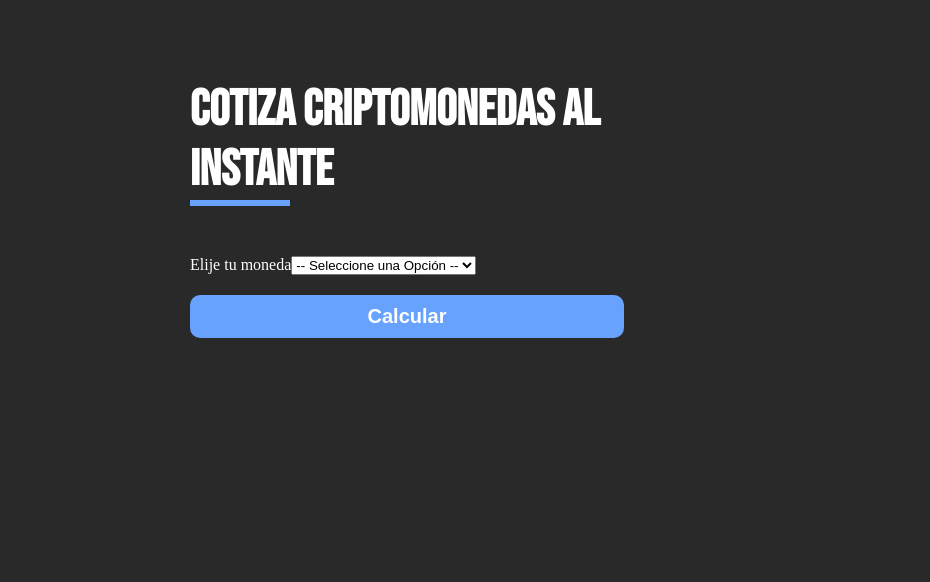
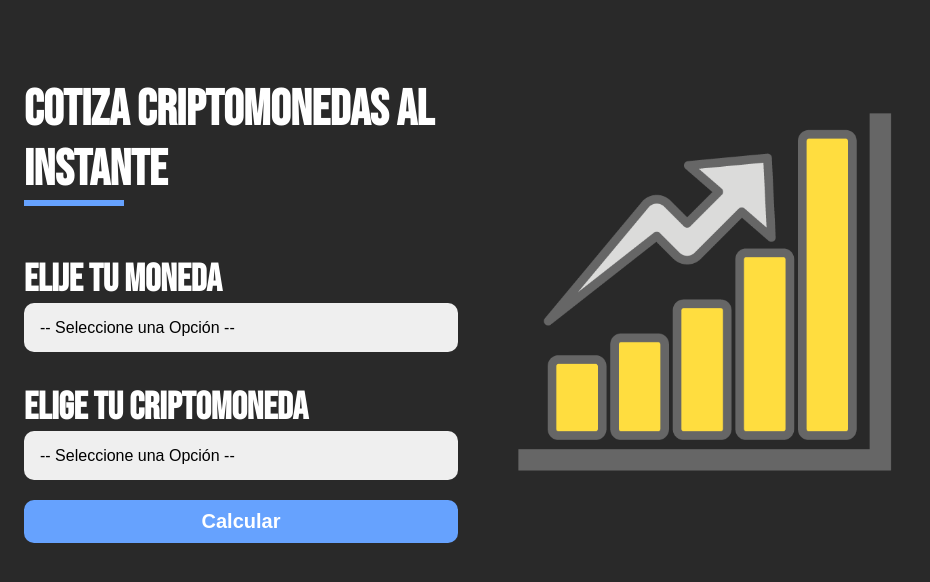
Before and after one commit to SebaGNH/cotizador-criptomonedas-react, a React (Create React App) app: page / in a window 1280 px wide. Shown: the top 582 px of the page, without its empty margins (0-930 px from the left). Built offline with nearby package versions, Linux system fonts and the light colour scheme; the HTML template or start-up script is replaced by a standard one.

Commit message:
se creó hook personalizado useCriptoMonedas.js

```diff
--- a/src/App.js
+++ b/src/App.js
@@ -1,17 +1,17 @@
 import styled from 'styled-components';
-import imagen from "./img/cryptomonedas.png";
+import imagen from "./img/barChain.png";
 import Formulario from './components/Formulario';
 
 function App() {
   return (
     <>
       <DivContenedor>
-        {/* <div className="img">
-          <Imagen src={imagen} alt="Imagen Cripto" />
-        </div> */}
         <div>
           <H1>Cotiza Criptomonedas al instante</H1>
           <Formulario/>
+        </div>
+        <div className="img">
+          <Imagen src={imagen} alt="Imagen Cripto" />
         </div>
       </DivContenedor>
     </>
@@ -20,8 +20,8 @@ function App() {
 
 const DivContenedor = styled.div`
   max-width: 900px;
-  margin: 0 auto;
-  @media (min-width: 992px){
+  margin: 0 1.5rem;
+  @media (min-width: 692px){ //992
     display: grid;
     grid-template-columns: repeat(2, 1fr); // 50% u 50%
     column-gap: 2rem;
--- /dev/null
+++ b/src/Hooks/useCriptoMoneda.js
@@ -0,0 +1,24 @@
+import React,{useState} from 'react'
+import {Label,Select} from './useMoneda.jsx';
+
+const useCriptoMoneda = (labelString,stateInicial,opcionesMonedas) => {
+
+  const [criptoMoneda, setCriptoMoneda] = useState(stateInicial);
+
+  const SeleccionarCripto = () => {
+    return (
+      <>
+        <Label htmlFor="">{labelString}</Label>
+        <Select onChange={(e)=> setCriptoMoneda(e.target.value)}>
+          <option value="">-- Seleccione una Opción --</option>
+          {/*  {opcionesMonedas.map( criptoMoneda => (
+            <option key={criptoMoneda.codigo} value={criptoMoneda.codigo}>{criptoMoneda.nombre}</option>
+          ))} */}
+        </Select>
+      </>
+    );
+  }
+
+  return [SeleccionarCripto, criptoMoneda ,setCriptoMoneda]
+}
+export default useCriptoMoneda;
--- a/src/Hooks/useMoneda.js
+++ b/src/Hooks/useMoneda.js
@@ -1,4 +1,6 @@
 import React,{useState} from 'react';
+import {Label,Select} from './useMoneda.jsx';
+
 
 //El String recibido lo usaremos como "label"
 const useMoneda = (labelString,stateInicial,opcionesMonedas) => {//Esto es el state y otras operaciones
@@ -10,13 +12,13 @@ const useMoneda = (labelString,stateInicial,opcionesMonedas) => {//Esto es el st
   const SeleccionarMonedas = () => { //Esto se mostrará en pantalla
     return (
       <>
-        <label htmlFor="">{labelString}</label>
-        <select name="" id="">
+        <Label htmlFor="">{labelString}</Label>
+        <Select onChange={(e)=> setEstado(e.target.value)}>
           <option value="">-- Seleccione una Opción --</option>
           {opcionesMonedas.map( moneda => (
             <option key={moneda.codigo} value={moneda.codigo}>{moneda.nombre}</option>
           ))}
-        </select>
+        </Select>
       </>
     );
   }
--- /dev/null
+++ b/src/Hooks/useMoneda.jsx
@@ -0,0 +1,25 @@
+import React from 'react';
+import styled from 'styled-components';
+
+const Label = styled.label`
+  font-family: 'Bebas Neue', cursive;
+  color: #fff;
+  text-transform: uppercase;
+  font-weight: bold;
+  font-size: 2.4rem;
+  margin-top: 2rem;
+  display: block;
+`;
+
+const Select = styled.select`
+  width: 100%;
+  display: block;
+  padding: 1rem;
+  -webkit-appearance: none;
+  border-radius: 10px;
+  border: none;
+  font-size: 1rem;
+`;
+
+
+export {Label,Select};
--- a/src/components/Formulario.js
+++ b/src/components/Formulario.js
@@ -1,7 +1,7 @@
 import React from 'react';
 import {Boton} from './Formulario.jsx';
 import useMoneda from '../Hooks/useMoneda.js';
-
+import useCriptoMoneda from '../Hooks/useCriptoMoneda.js';
 
 
 const Formulario = () => {
@@ -21,9 +21,14 @@ const Formulario = () => {
   const [SeleccionarMonedas, estado, setEstado,] = useMoneda('Elije tu moneda','',opcionesMonedas);
 
 
+  //Utilizar useCriptoMoneda  //labelString,stateInicial,opcionesMonedas
+  const [SeleccionarCripto, criptoMoneda ,setCriptoMoneda] = useCriptoMoneda('Elige tu CriptoMoneda');
+
+
   return (
     <form action="">
       <SeleccionarMonedas/>
+      <SeleccionarCripto/>
       <Boton
         type='submit'
         value='Calcular'
```
Also changed, not shown: src/img/barChain.png (added), 1 other file (tests, documents, lock files or other folders).
